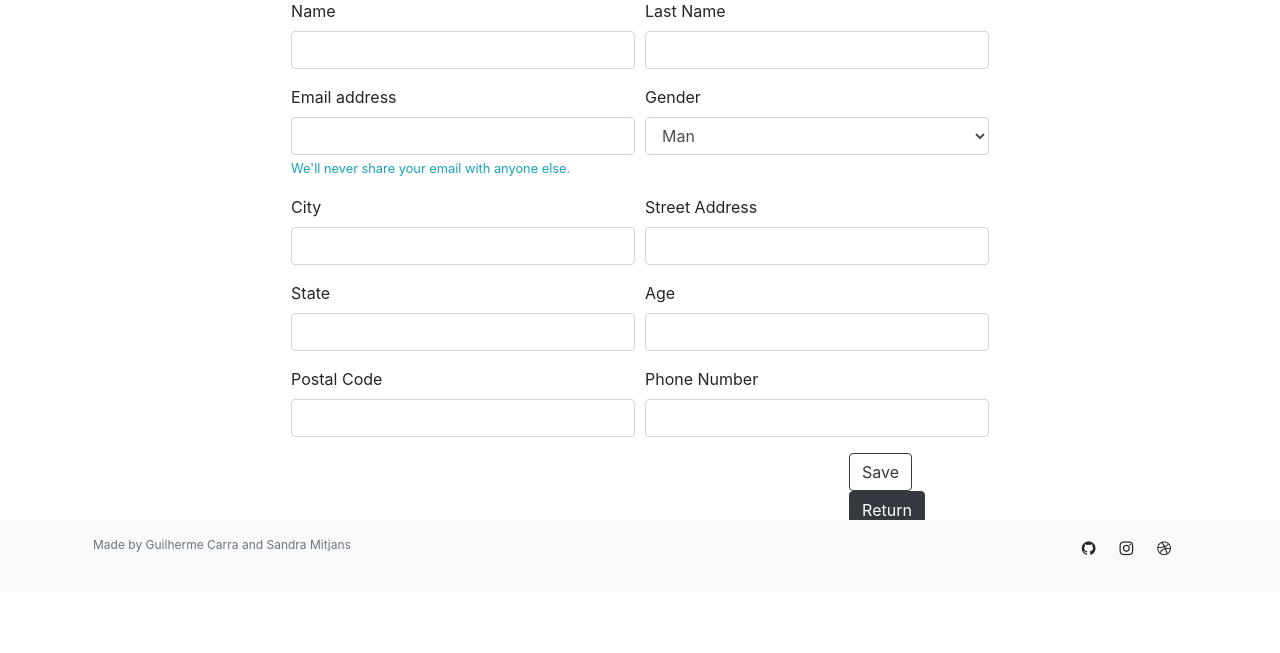
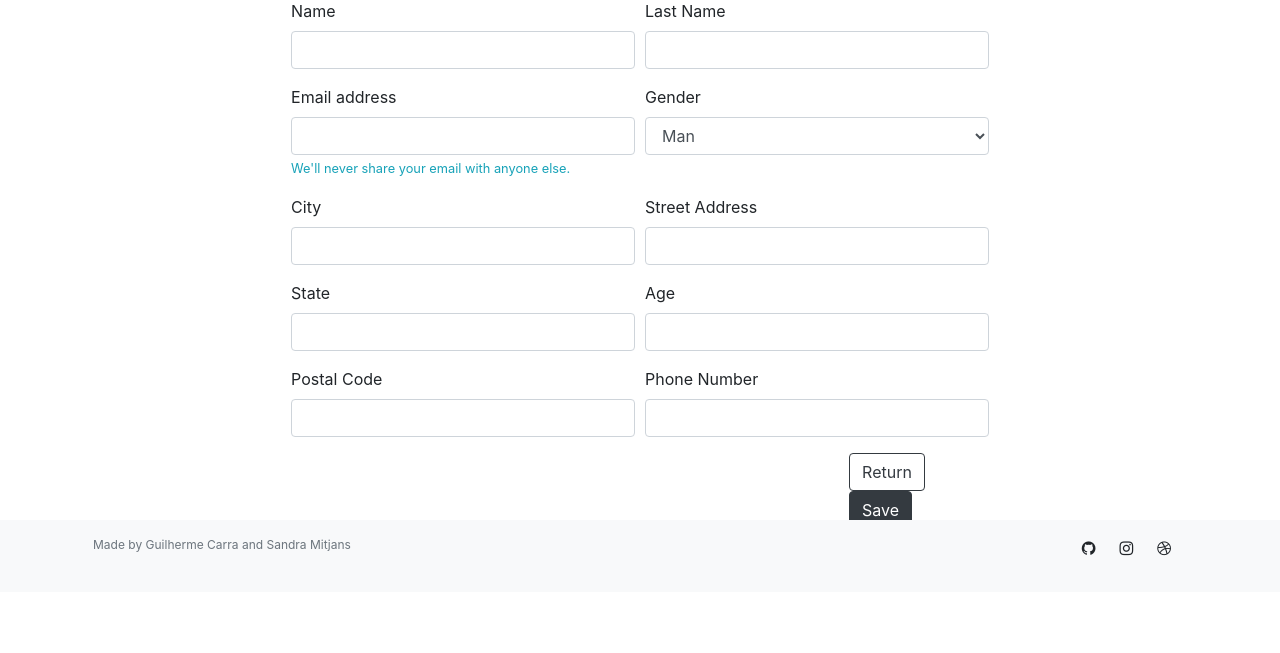
Before and after one commit to GuilhermeCarra/employee-management, a PHP site: page /src/employee.php in a window 1280 px wide. Shown: the part 208-861 px from the top of the page. Run offline with PHP 8.4, Linux system fonts and the light colour scheme; the visitor is signed in with stand-in values (Sample User, id 1); data that the repository does not hold is empty; some libraries are stand-ins or nearby versions.

Commit message:
css employee

```diff
--- a/src/employee.php
+++ b/src/employee.php
@@ -88,8 +88,8 @@ if (isset($_GET['id'])) $method = 'PUT';
                             </div>
                         </div>
                         <div class="buttons-employeed">
-                            <button id="employee<?php echo $method ?>" class="btn btn-outline-dark">Save</button>
-                            <a href="dashboard.php"><button id="employeeReturn" class="btn btn-dark ">Return</button></a>
+                            <a href="dashboard.php"><button id="employeeReturn" class="btn btn-outline-dark">Return</button></a>
+                            <button id="employee<?php echo $method ?>" class="btn btn-dark">Save</button>
                         </div>
                     </form>
                 </div>
```
